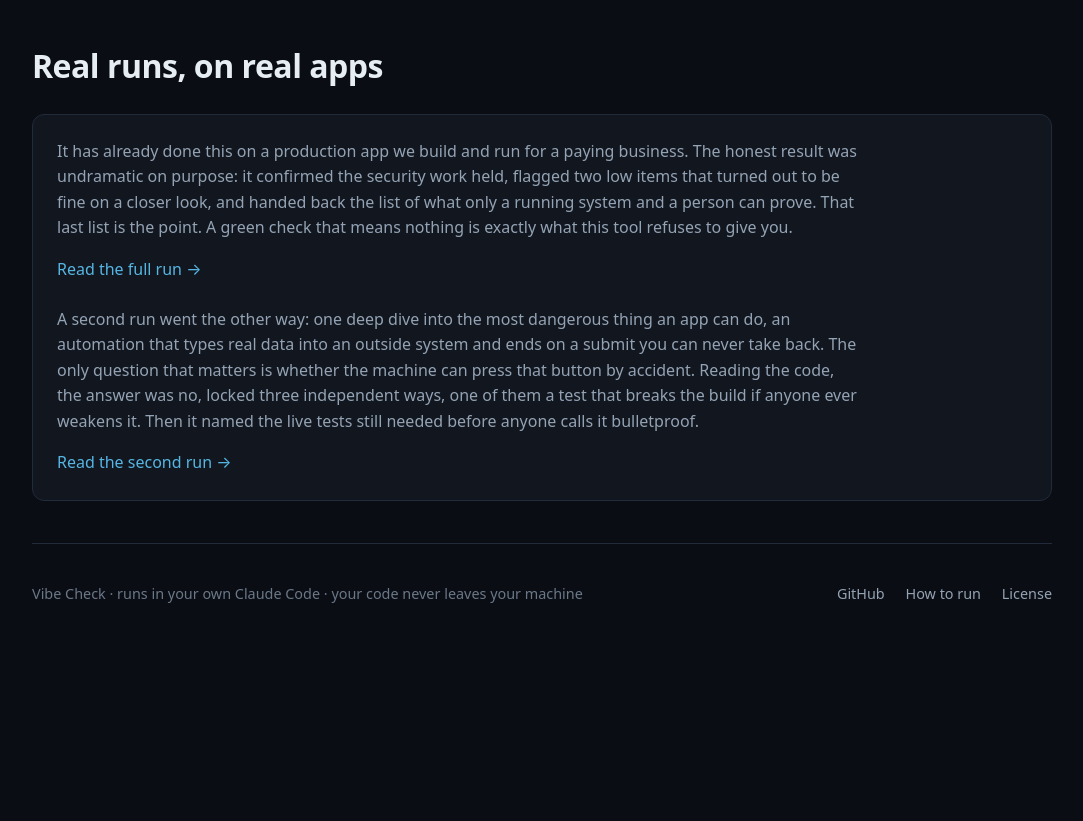
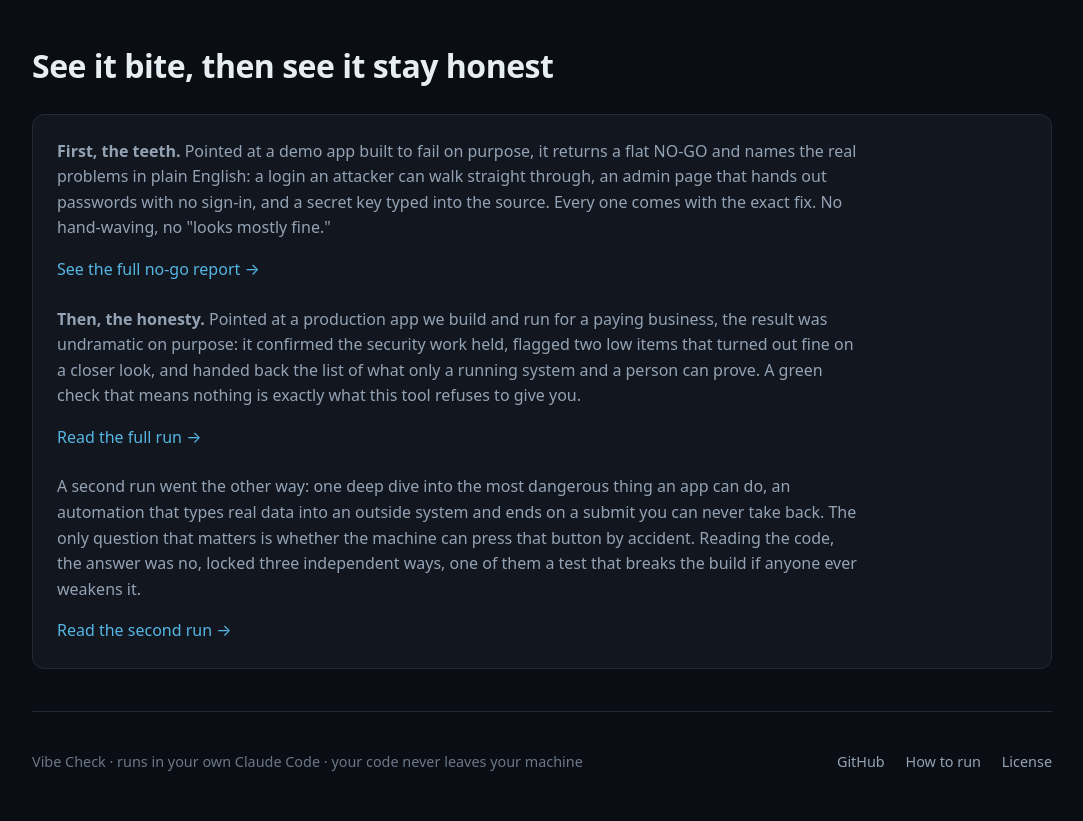
Before and after one commit to jahfeelautomation/vibe-check, a plain HTML site: page docs/index.html in a window 1280 px wide. Shown: the part 2342-3163 px from the top of the page, without its empty margins (98-1181 px from the left). Before the commit the page ends 2995 px from the top, so only its background shows below. Drawn offline with Linux system fonts and the light colour scheme.

Commit message:
docs: lead the landing page with the demo no-go, then the honest runs
Reorders the evidence section so the tool bites first. It now opens with
the demo app it returns a flat NO-GO on, naming the real findings and
linking the full report, then shows the calmer real-app runs. Leads with
teeth instead of nuance, which reads stronger for a first-time visitor.

```diff
--- a/docs/index.html
+++ b/docs/index.html
@@ -206,22 +206,26 @@
     </div>
   </section>
 
-  <!-- REAL RUNS -->
+  <!-- EVIDENCE -->
   <section>
-    <div class="h2">Real runs, on real apps</div>
+    <div class="h2">See it bite, then see it stay honest</div>
     <div class="run">
-      <p>It has already done this on a production app we build and run for a paying business. The honest
-      result was undramatic on purpose: it confirmed the security work held, flagged two low items that
-      turned out to be fine on a closer look, and handed back the list of what only a running system and a
-      person can prove. That last list is the point. A green check that means nothing is exactly what
-      this tool refuses to give you.</p>
+      <p><b>First, the teeth.</b> Pointed at a demo app built to fail on purpose, it returns a flat NO-GO
+      and names the real problems in plain English: a login an attacker can walk straight through, an admin
+      page that hands out passwords with no sign-in, and a secret key typed into the source. Every one
+      comes with the exact fix. No hand-waving, no "looks mostly fine."</p>
+      <p style="margin-top:1rem"><a href="https://github.com/jahfeelautomation/vibe-check/blob/main/sample-output/build-review.md">See the full no-go report &rarr;</a></p>
+      <p style="margin-top:1.5rem"><b>Then, the honesty.</b> Pointed at a production app we build and run
+      for a paying business, the result was undramatic on purpose: it confirmed the security work held,
+      flagged two low items that turned out fine on a closer look, and handed back the list of what only a
+      running system and a person can prove. A green check that means nothing is exactly what this tool
+      refuses to give you.</p>
       <p style="margin-top:1rem"><a href="https://github.com/jahfeelautomation/vibe-check/blob/main/case-study.md">Read the full run &rarr;</a></p>
       <p style="margin-top:1.5rem">A second run went the other way: one deep dive into the most dangerous
       thing an app can do, an automation that types real data into an outside system and ends on a submit
       you can never take back. The only question that matters is whether the machine can press that button
       by accident. Reading the code, the answer was no, locked three independent ways, one of them a test
-      that breaks the build if anyone ever weakens it. Then it named the live tests still needed before
-      anyone calls it bulletproof.</p>
+      that breaks the build if anyone ever weakens it.</p>
       <p style="margin-top:1rem"><a href="https://github.com/jahfeelautomation/vibe-check/blob/main/case-study-2.md">Read the second run &rarr;</a></p>
     </div>
   </section>
```
